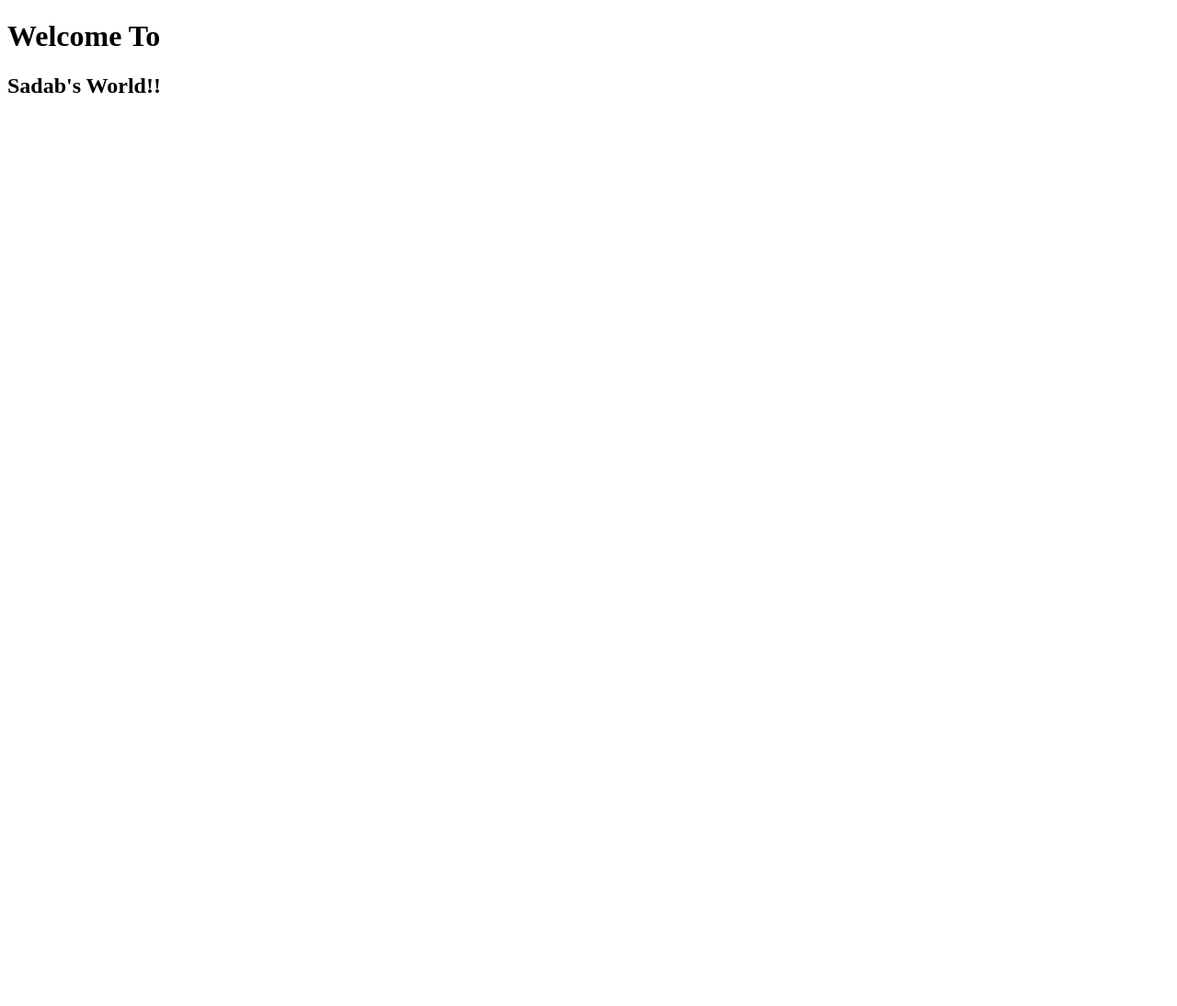
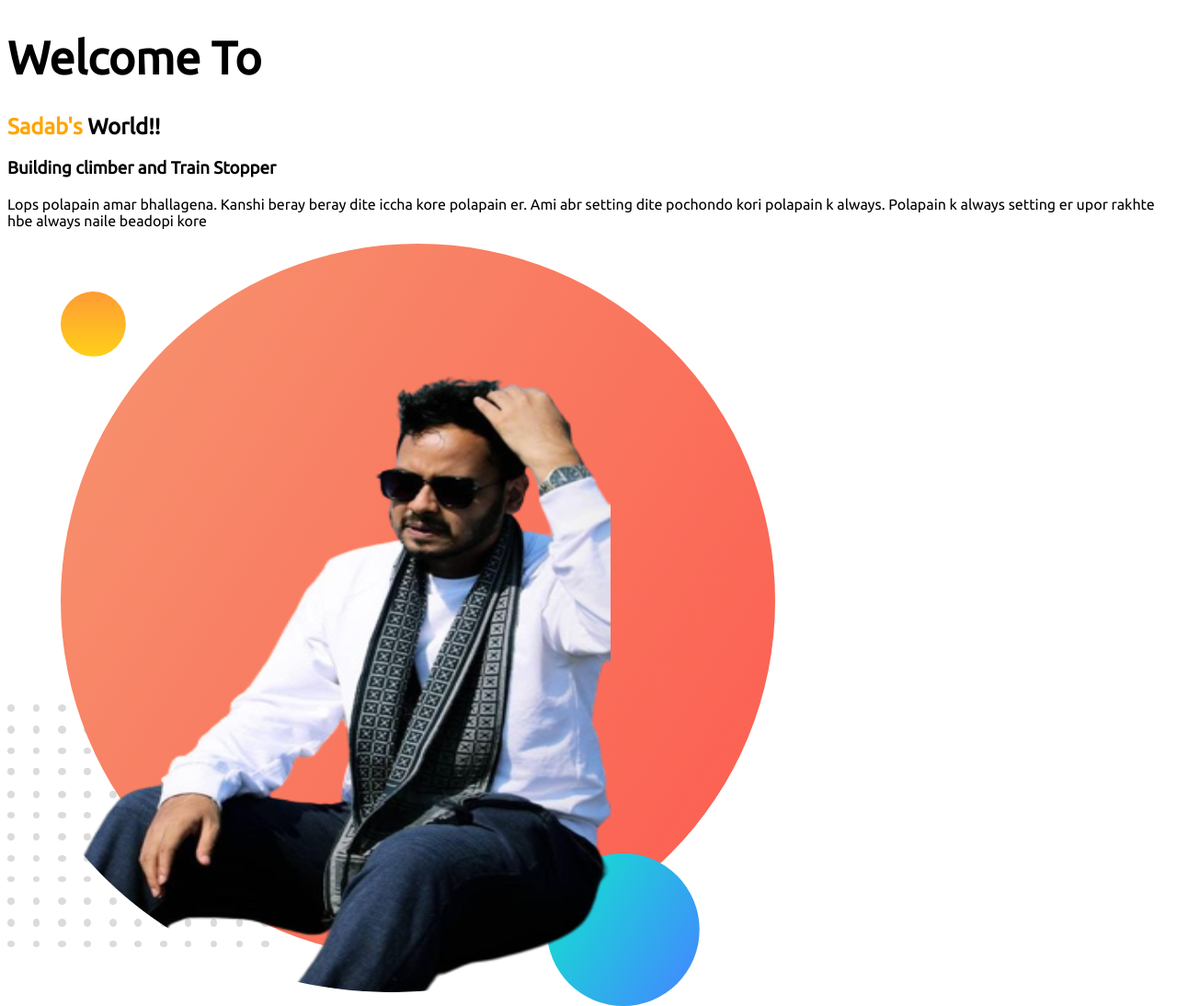
Before and after one commit to sadab275/Portfolio-Website, a plain HTML site: page index.html in a window 1280 px wide. Shown: the whole page at 92% size. Before the commit the page ends 800 px from the top, so only its background shows below. Drawn offline with Linux system fonts and the light colour scheme.

Commit message:
updated elements

```diff
--- a/index.html
+++ b/index.html
@@ -11,8 +11,11 @@
     <link rel="stylesheet" href="style.css">
 </head>
 <body>
-    <h1>Welcome To</h1>
-    <h2>Sadab's World!!</h2>
+    <div><h1>Welcome To</h1>
+        <h2><span class="orange-color">Sadab's</span> World!!</h2>
+        <h3>Building climber and Train Stopper</h3>
+        <p>Lops polapain amar bhallagena. Kanshi beray beray dite iccha kore polapain er. Ami abr setting dite pochondo kori polapain k always. Polapain k always setting er upor rakhte hbe always naile beadopi kore</p></div>
+    <img src="images/sadab-portfolio.png" alt="">
 
 </body>
 </html>
--- a/style.css
+++ b/style.css
@@ -0,0 +1,11 @@
+body {
+    font-family: 'Montserrat', sans-serif;
+    font-family: 'Poppins', sans-serif;
+    font-family: 'Ubuntu', sans-serif;
+}
+h1{
+    font-size: 50px;
+}
+.orange-color{
+    color: orange;
+}
```
